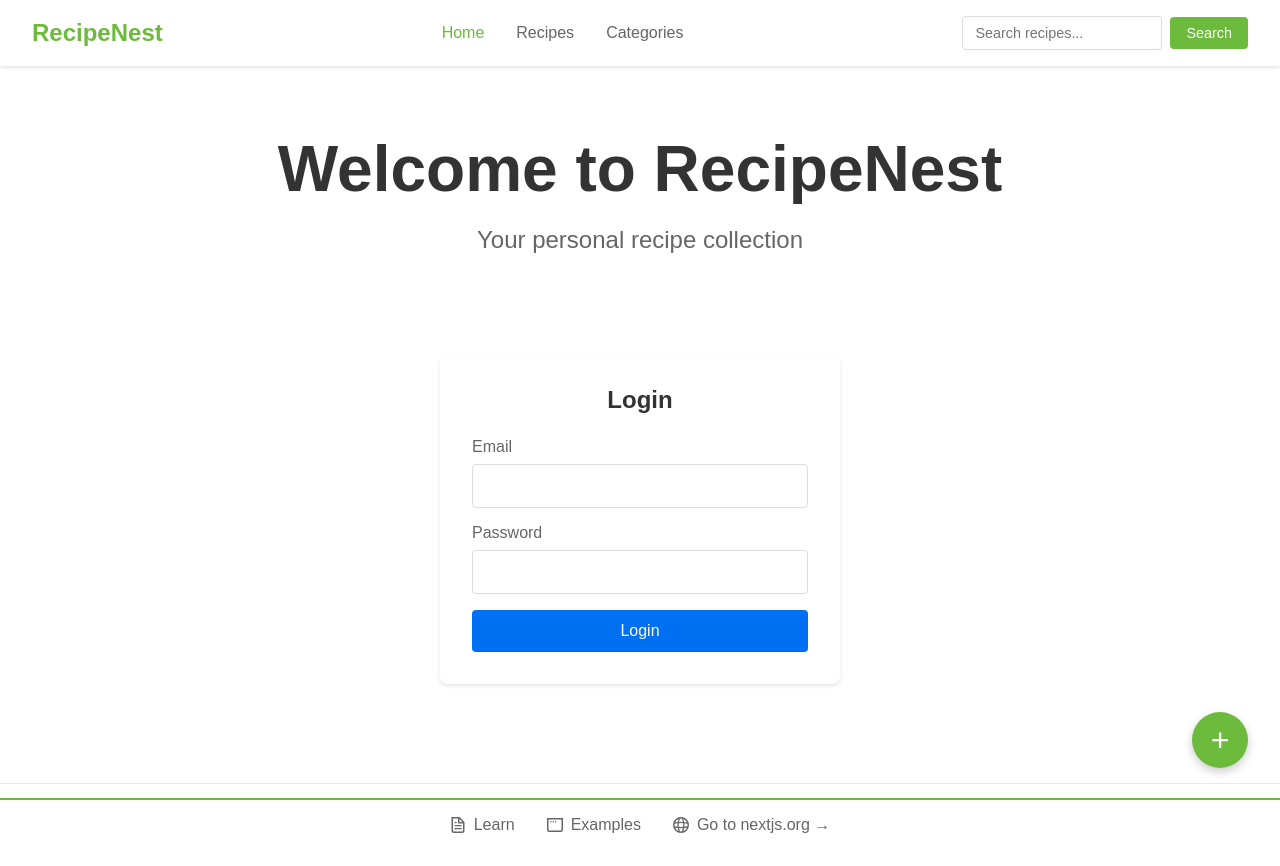
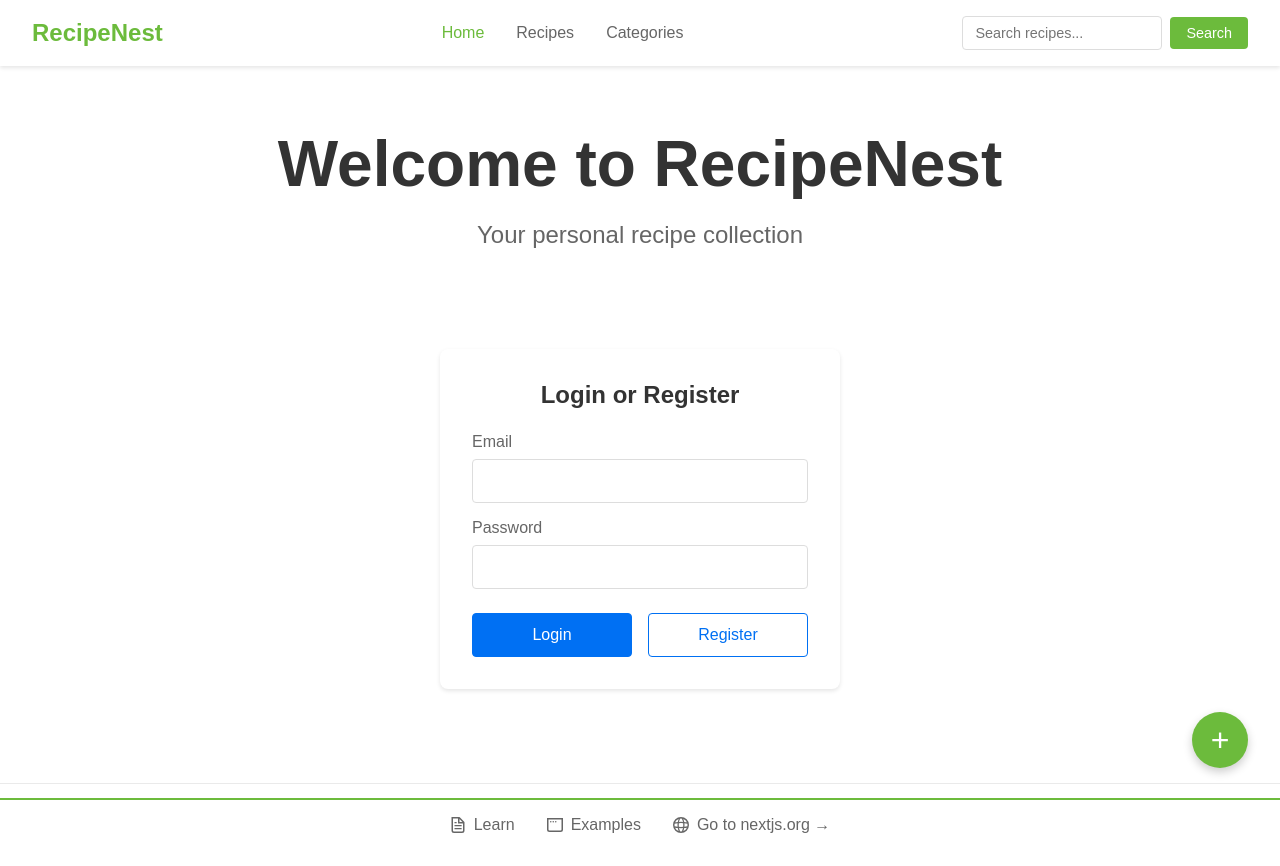
Before and after one commit to noiorhyun/yuexuan-recipe, a Next.js app: page / in a window 1280 px wide. Built offline with nearby package versions, Linux system fonts and the light colour scheme.

Commit message:
register

```diff
--- a/app/components/LoginForm.js
+++ b/app/components/LoginForm.js
@@ -8,19 +8,22 @@ export default function LoginForm() {
   const [email, setEmail] = useState('');
   const [password, setPassword] = useState('');
   const [error, setError] = useState('');
+  const [successMessage, setSuccessMessage] = useState(''); // For registration success
   const router = useRouter();
 
-  const handleSubmit = async (e) => {
+  const handleLogin = async (e) => {
     e.preventDefault();
     setError('');
+    setSuccessMessage('');
 
     try {
+      // Assume login uses email (or username) as identifier
       const response = await fetch('/api/auth/login', {
         method: 'POST',
         headers: {
           'Content-Type': 'application/json',
         },
-        body: JSON.stringify({ email, password }),
+        body: JSON.stringify({ email: email, password: password }),
       });
 
       const data = await response.json();
@@ -29,20 +32,54 @@ export default function LoginForm() {
         throw new Error(data.error || 'Login failed');
       }
 
-      // Store user data in localStorage
       localStorage.setItem('user', JSON.stringify(data));
-
-      // Redirect to recipes page
       router.push('/recipes');
     } catch (err) {
       setError(err.message);
     }
   };
 
+  const handleRegister = async () => {
+    setError('');
+    setSuccessMessage('');
+
+    if (!email || !password) {
+      setError('Email and password are required for registration.');
+      return;
+    }
+
+    try {
+      // Assuming register endpoint needs email, password, and username.
+      // We'll derive a simple username from the email for this example.
+      // Adjust this based on your actual register API requirements.
+      const username = email.split('@')[0];
+      const response = await fetch('/api/auth/register', {
+        method: 'POST',
+        headers: {
+          'Content-Type': 'application/json',
+        },
+        body: JSON.stringify({ email, password, username }),
+      });
+
+      const data = await response.json();
+
+      if (!response.ok) {
+        throw new Error(data.error || 'Registration failed');
+      }
+
+      setSuccessMessage('Registration successful! You can now log in.');
+      // Optionally clear fields: setEmail(''); setPassword('');
+    } catch (err) {
+      setError(err.message);
+    }
+  };
+
   return (
-    <form onSubmit={handleSubmit} className={styles.form}>
-      <h2>Login</h2>
+    <form onSubmit={handleLogin} className={styles.form}>
+      <h2>Login or Register</h2>
       {error && <div className={styles.error}>{error}</div>}
+      {successMessage && <div className={styles.success}>{successMessage}</div>}
+
       <div className={styles.formGroup}>
         <label htmlFor="email">Email</label>
         <input
@@ -63,9 +100,20 @@ export default function LoginForm() {
           required
         />
       </div>
-      <button type="submit" className={styles.submitButton}>
-        Login
-      </button>
+
+      {/* Use a container for buttons */}
+      <div className={styles.buttonContainer}>
+        <button type="submit" className={styles.loginButton}>
+          Login
+        </button>
+        <button
+          type="button"
+          onClick={handleRegister}
+          className={styles.registerButton}
+        >
+          Register
+        </button>
+      </div>
     </form>
   );
 }
--- a/app/components/LoginForm.module.css
+++ b/app/components/LoginForm.module.css
@@ -37,27 +37,69 @@
   box-shadow: 0 0 0 2px rgba(0, 112, 243, 0.1);
 }
 
-.submitButton {
-  width: 100%;
+/* Renaming submitButton to loginButton for clarity */
+.loginButton {
+  /* width: 100%; - Removed if using button container */
   padding: 0.75rem;
   background-color: #0070f3;
   color: white;
-  border: none;
+  border: 1px solid #0070f3;
   border-radius: 4px;
   font-size: 1rem;
   cursor: pointer;
-  transition: background-color 0.2s;
+  transition: background-color 0.2s, border-color 0.2s;
 }
 
-.submitButton:hover {
+.loginButton:hover {
   background-color: #0051b3;
+  border-color: #0051b3;
+}
+
+/* Container for buttons */
+.buttonContainer {
+  display: flex;
+  gap: 1rem; /* Space between buttons */
+  margin-top: 1.5rem;
+}
+
+.loginButton,
+.registerButton { /* Apply common styles */
+  flex: 1; /* Make buttons share space */
+  /* Remove redundant styles if defined above */
+  padding: 0.75rem;
+  border-radius: 4px;
+  font-size: 1rem;
+  cursor: pointer;
+  transition: background-color 0.2s, border-color 0.2s, color 0.2s;
+}
+
+/* Style for the secondary register button */
+.registerButton {
+  background-color: white;
+  color: #0070f3;
+  border: 1px solid #0070f3;
+}
+
+.registerButton:hover {
+  background-color: #e6f7ff; /* Light blue background */
+  border-color: #0051b3;
+  color: #0051b3;
+}
+
+.error,
+.success { /* Common message styles */
+  margin-bottom: 1rem;
+  padding: 0.75rem;
+  border-radius: 4px;
+  text-align: center;
 }
 
 .error {
-  margin-bottom: 1rem;
-  padding: 0.75rem;
   background-color: #ffebee;
   color: #c62828;
-  border-radius: 4px;
-  text-align: center;
 }
+
+.success {
+  background-color: #e6f9f0; /* Light green */
+  color: #059669; /* Darker green */
+}
```
